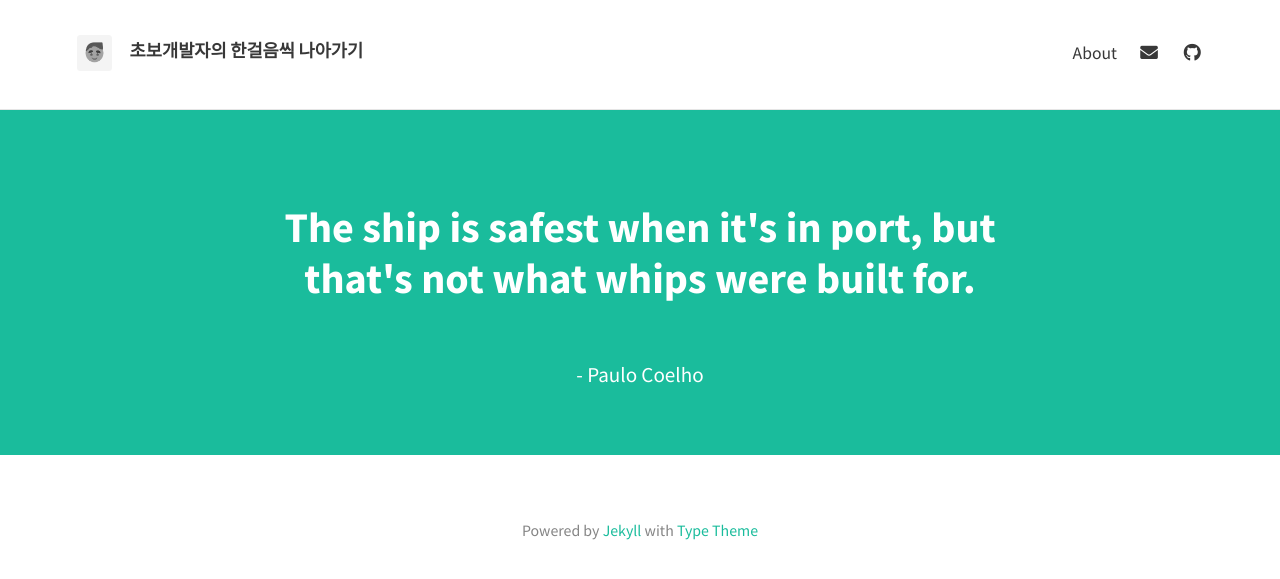
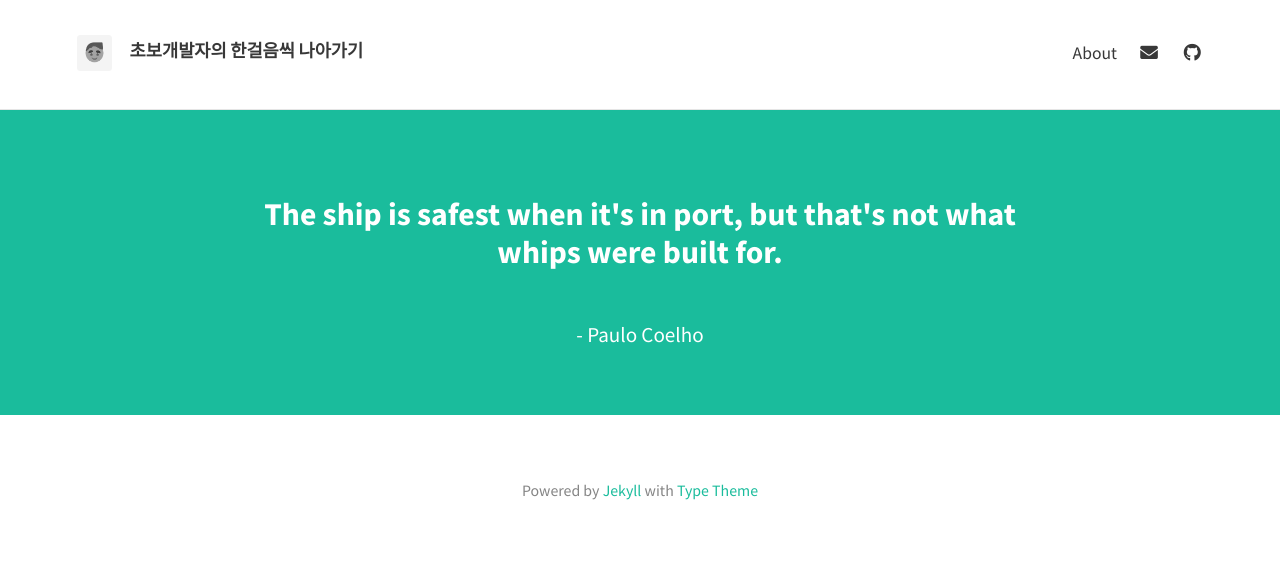
Before and after one commit to HyunlangBan/hyunlangban.github.io, a Jekyll site: the page built from index.html, in a window 1280 px wide. Shown: the top 579 px of the page. Built offline with Jekyll 4.4.1, drawn with Linux system fonts in a browser that asks for light colours; nearby versions of some CDN libraries; the list of posts is cut into pages by our own code.

```diff
--- a/_config.yml
+++ b/_config.yml
@@ -13,7 +13,7 @@ theme_settings:
 
   # Header and footer text
   header_text: >
-     <h2>The ship is safest when it's in port, but that's not what whips were built for.</h2>
+     <h3>The ship is safest when it's in port, but that's not what whips were built for.</h3>
      <br>
      <p>- Paulo Coelho</p>
   header_text_feature_image:
```
